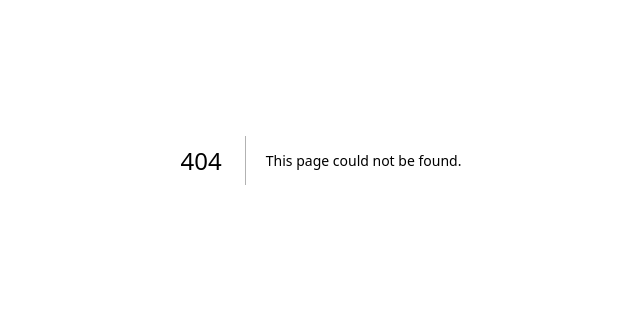
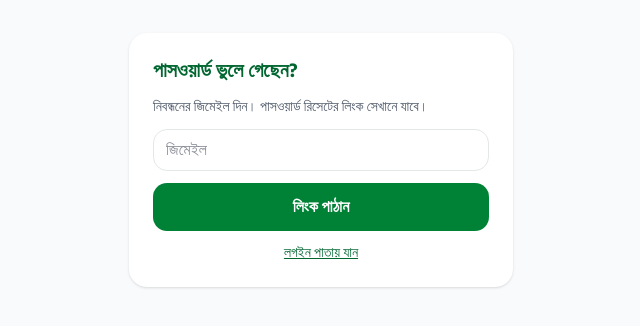
Before and after one commit to mbstu-reporters-unity/mbstu-reporters-unity, a Next.js app: page /reset in a window 1280 px wide. Before the commit this address had no page. Shown: the part 240-566 px from the top of the page, without its empty margins (319-959 px from the left). Built offline with nearby package versions, Linux system fonts and the light colour scheme; no server answers.

Commit message:
Implement password reset page with email input

```diff
--- /dev/null
+++ b/app/reset/page.tsx
@@ -0,0 +1,81 @@
+"use client"
+
+import { useEffect, useState } from "react"
+import { requestReset, updatePassword } from "../../lib/sb"
+
+const inp = "w-full border rounded-xl px-3 py-2 text-base bg-white"
+const btn = "w-full bg-green-700 text-white rounded-xl py-3 font-semibold disabled:opacity-50"
+
+export default function ResetPage() {
+  const [token, setToken] = useState("")
+  const [email, setEmail] = useState("")
+  const [pw, setPw] = useState("")
+  const [pw2, setPw2] = useState("")
+  const [busy, setBusy] = useState(false)
+  const [msg, setMsg] = useState("")
+  const [done, setDone] = useState(false)
+
+  useEffect(() => {
+    const h = new URLSearchParams(window.location.hash.replace(/^#/, ""))
+    if (h.get("type") === "recovery" && h.get("access_token")) {
+      setToken(h.get("access_token") as string)
+    } else if (h.get("error_description")) {
+      setMsg("❌ লিংকটি মেয়াদোত্তীর্ণ বা ব্যবহৃত। আবার ইমেইল দিয়ে লিংক চান।")
+    }
+  }, [])
+
+  async function sendLink() {
+    if (!email.trim()) { setMsg("❌ জিমেইল লিখুন"); return }
+    setBusy(true); setMsg("")
+    try {
+      await requestReset(email.trim(), window.location.origin + "/reset")
+      setMsg("✅ ইমেইলে লিংক পাঠানো হয়েছে। ইনবক্স ও স্প্যাম ফোল্ডার দেখুন।")
+    } catch (e) {
+      setMsg("❌ " + (e instanceof Error ? e.message : "কিছু ভুল হয়েছে"))
+    }
+    setBusy(false)
+  }
+
+  async function save() {
+    if (pw.length < 6) { setMsg("❌ কমপক্ষে ৬ অক্ষর দিন"); return }
+    if (pw !== pw2) { setMsg("❌ দুটি পাসওয়ার্ড মিলছে না"); return }
+    setBusy(true); setMsg("")
+    try {
+      await updatePassword(token, pw)
+      setDone(true)
+      setMsg("✅ পাসওয়ার্ড বদলানো হয়েছে।")
+    } catch (e) {
+      setMsg("❌ " + (e instanceof Error ? e.message : "কিছু ভুল হয়েছে"))
+    }
+    setBusy(false)
+  }
+
+  return (
+    <main className="min-h-screen bg-gray-50 flex items-center justify-center p-4">
+      <div className="w-full max-w-sm bg-white rounded-2xl shadow p-6 space-y-3">
+        <h1 className="text-xl font-bold text-green-800">
+          {token ? "নতুন পাসওয়ার্ড দিন" : "পাসওয়ার্ড ভুলে গেছেন?"}
+        </h1>
+
+        {!token && !done && (
+          <>
+            <p className="text-sm text-gray-600">নিবন্ধনের জিমেইল দিন। পাসওয়ার্ড রিসেটের লিংক সেখানে যাবে।</p>
+            <input className={inp} type="email" placeholder="জিমেইল" value={email} onChange={(e) => setEmail(e.target.value)} />
+            <button className={btn} onClick={sendLink} disabled={busy}>{busy ? "অপেক্ষা করুন..." : "লিংক পাঠান"}</button>
+          </>
+        )}
+
+        {token && !done && (
+          <>
+            <input className={inp} type="password" placeholder="নতুন পাসওয়ার্ড" value={pw} onChange={(e) => setPw(e.target.value)} />
+            <input className={inp} type="password" placeholder="আবার লিখুন" value={pw2} onChange={(e) => setPw2(e.target.value)} />
+            <button className={btn} onClick={save} disabled={busy}>{busy ? "অপেক্ষা করুন..." : "পাসওয়ার্ড বদলান"}</button>
+          </>
+        )}
+
+        {msg && <p className="text-sm">{msg}</p>}
+        <a href="/admin" className="block text-center text-sm underline text-green-800">লগইন পাতায় যান</a>
+      </div>
+    </main>
+  )
+}
```
